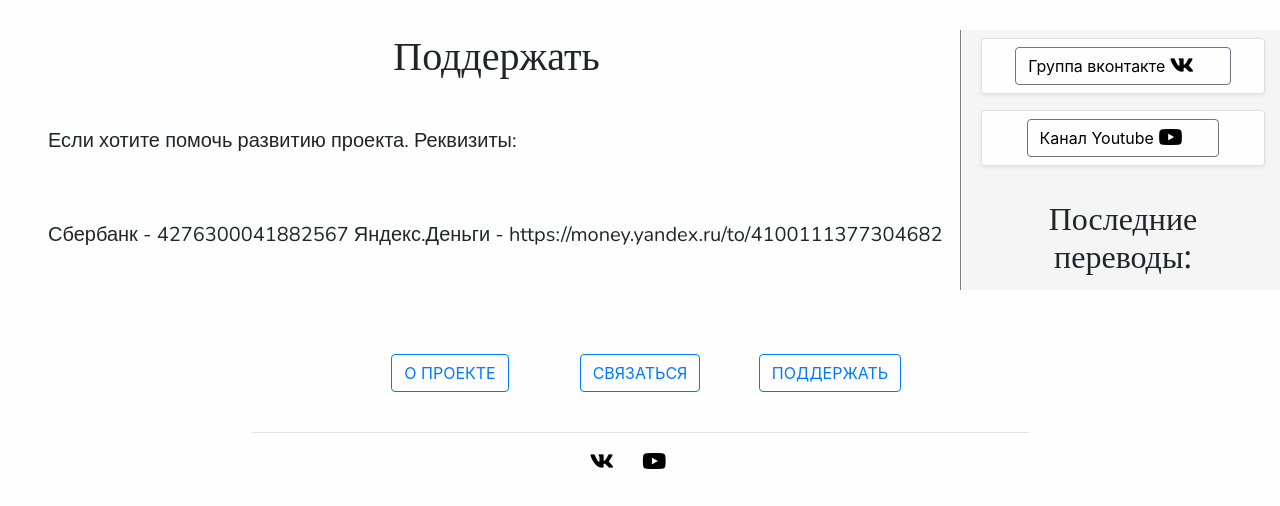
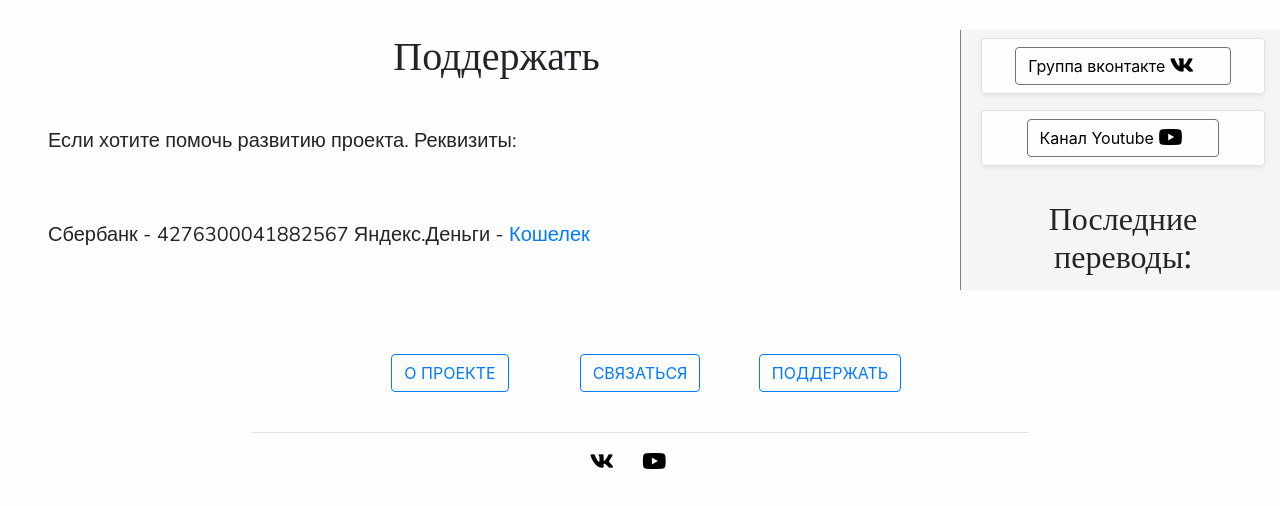
Before and after one commit to Termoplane/RuPeterson, a Django app: page /donate/ in a window 1280 px wide. Shown: the part 80-586 px from the top of the page. Run offline with Django 3.2, Linux system fonts and the light colour scheme; data that the repository does not hold is empty; some libraries are stand-ins or nearby versions.

Commit message:
about improving

```diff
--- a/blog/templates/blog/donate.html
+++ b/blog/templates/blog/donate.html
@@ -11,7 +11,7 @@
     </p>
     <p class="lead pb-3 mt-5">
         Сбербанк - 4276300041882567
-        Яндекс.Деньги - https://money.yandex.ru/to/4100111377304682
+        Яндекс.Деньги - <a href = "https://money.yandex.ru/to/4100111377304682"> Кошелек </a>
     </p>
 </div>
 {% endblock left-content %}
```
